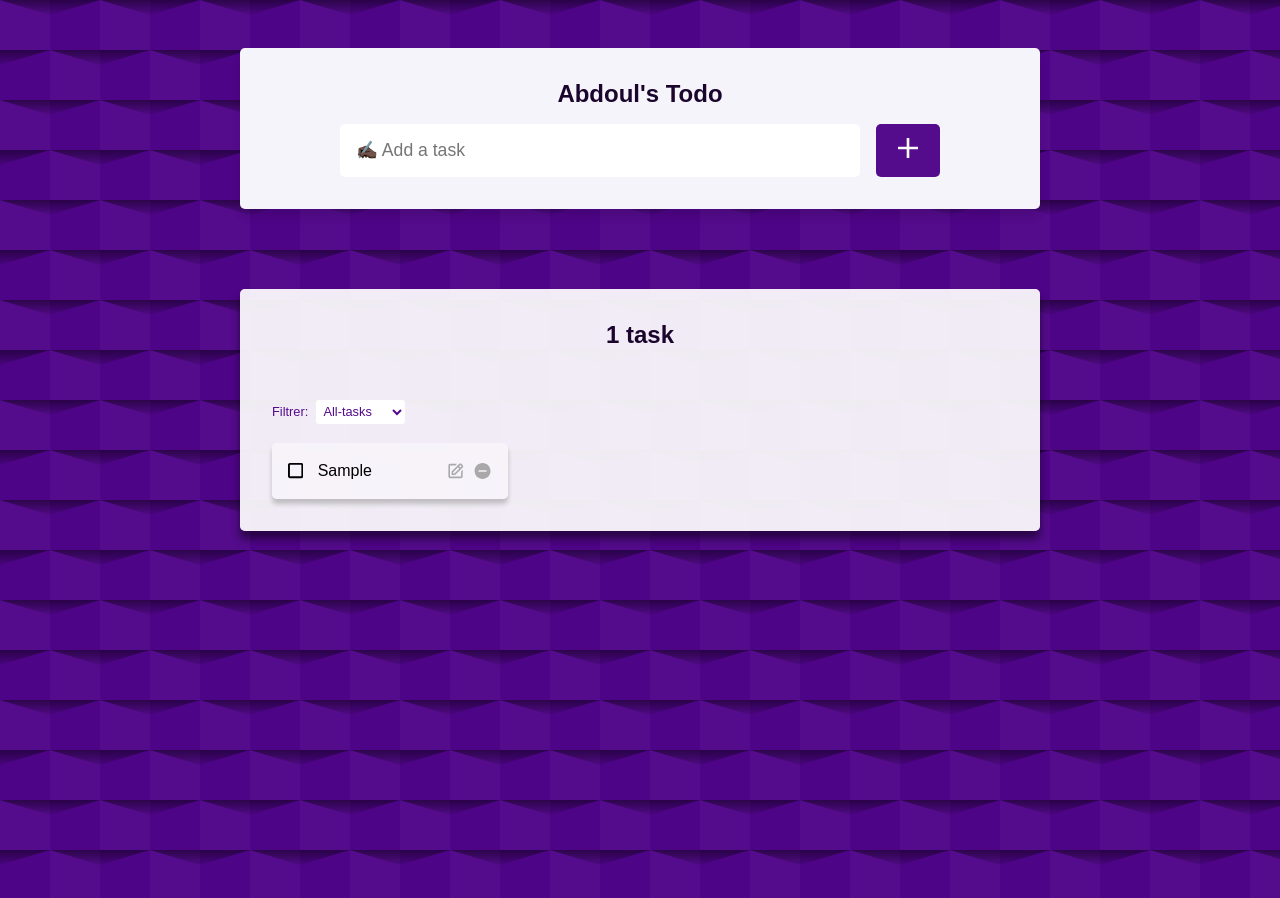
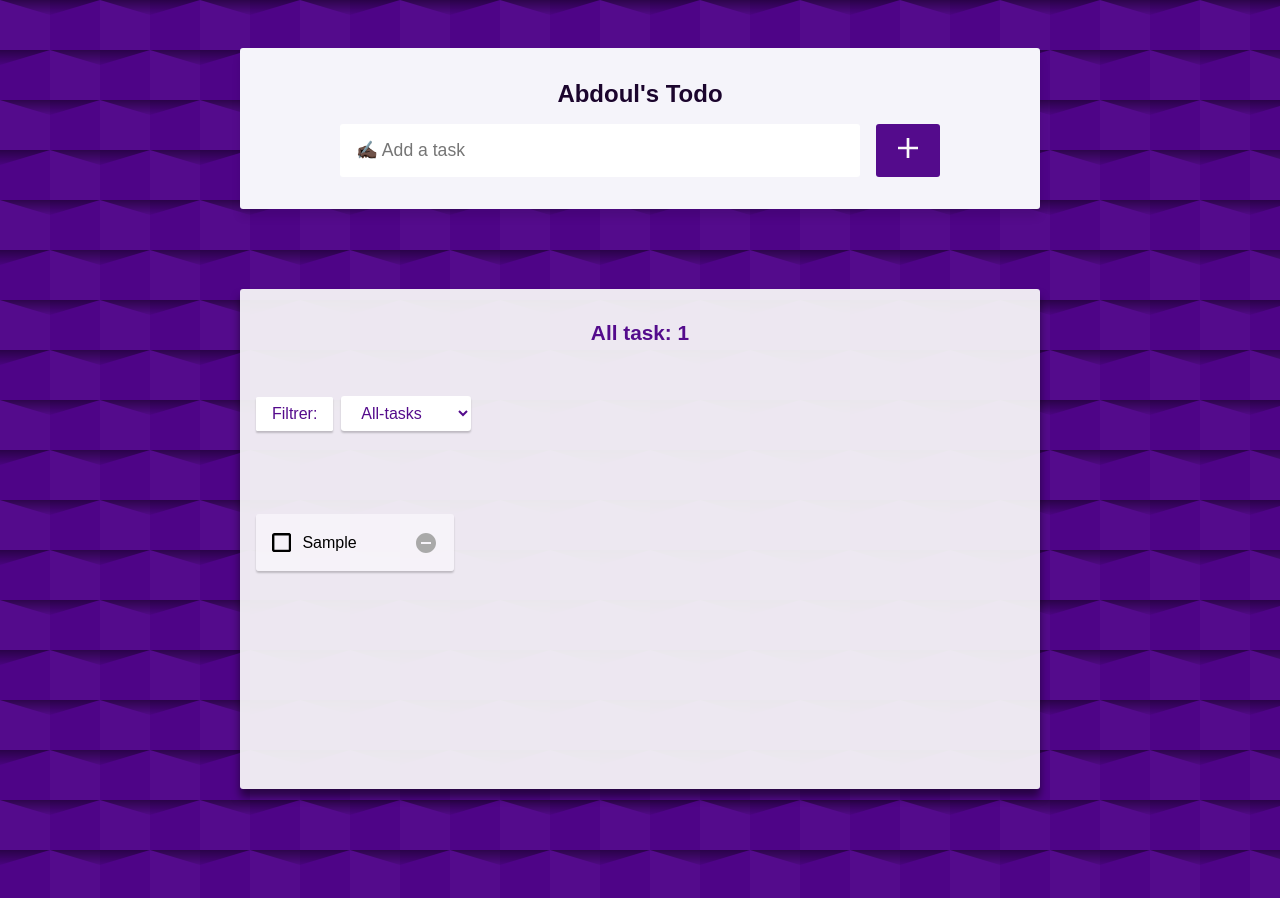
Before and after one commit to Abdoulomr/Abdouls-Todo-App, a React (Create React App) app: page / in a window 1280 px wide. Both pictures are taken after typing "Sample" into the empty fields and a click on the button 908 px from the left and 150 px from the top of the page. Built offline with nearby package versions, Linux system fonts and the light colour scheme.

Commit message:
cleaning

```diff
--- a/src/components/addTodoForm/AddTodoForm.css
+++ b/src/components/addTodoForm/AddTodoForm.css
@@ -9,7 +9,7 @@
   padding: 1rem 1rem 2rem;
   /* min-width: 350px; */
   box-sizing: border-box;
-  border-radius: 5px;
+  border-radius: 3px;
   box-shadow: 0 8px 8px 0 rgba(0, 0, 0, 0.1);
 }
 
@@ -36,7 +36,7 @@
   border: none;
   font-size: clamp(0.8rem, 2vw, 1.1rem);
   border-radius: #fafafa;
-  border-radius: 5px;
+  border-radius: 3px;
 }
 
 .todo-input:focus {
@@ -49,7 +49,7 @@
   color: #fafafa;
   border: none;
   padding: 0 1rem;
-  border-radius: 5px;
+  border-radius: 3px;
   cursor: pointer;
   transition: 0.3s;
 }
--- a/src/components/todos/Todos.css
+++ b/src/components/todos/Todos.css
@@ -1,40 +1,39 @@
 .todos {
   max-width: 800px;
-  width: 90vw;
   display: flex;
-  flex-wrap: wrap;
+  /* width: 90vw; */
   box-sizing: border-box;
-  justify-content: space-around;
+  justify-content: center;
   margin: 5rem auto;
   font-family: Arial, Helvetica, sans-serif;
-  gap: 1rem;
-  border-radius: 5px;
-  background-color: rgba(255, 255, 255, 0.722);
+  border-radius: 3px;
+  min-width: 300px;
+  /* background-color: #fff; */
+  background-color: transparent;
 }
 
-.todos > .tasks {
+.tasks {
   display: flex;
   flex-direction: column;
   align-items: left;
   box-sizing: border-box;
   justify-content: top;
-  min-width: 350px;
-  width: 100%;
+  background-color: #fafafaec;
+  min-width: 300px;
   gap: 1.2rem;
-  position: relative;
-  background-color: rgba(255, 255, 255, 0.722);
-  padding: 2rem;
+  padding: 2rem 1rem;
   height: auto;
-  min-height: 200px;
-  border-radius: 5px;
+  min-height: 500px;
+  border-radius: 3px;
   box-shadow: 0 8px 8px 0 rgba(0, 0, 0, 0.5);
   overflow: hidden;
-  transition: height 500ms;
+  width: 90vw;
 }
 
 .tasks h2 {
   /* color: rgb(84, 11, 140); */
-  color: rgb(27, 5, 45);
+  color: #540b8c;
+  font-size: clamp(1rem, 2vw, 1.3rem);
   width: fit-content;
   margin: 0 auto 2rem;
 }
@@ -44,21 +43,27 @@
   display: flex;
   align-items: baseline;
   gap: 0.5rem;
+  margin-bottom: 4rem;
 }
 
 .filter-options-wrapper span {
   color: #540b8c;
-  font-size: 0.8rem;
+  background-color: #fff;
+  font-size: 1rem;
+  padding: 0.5rem 1rem;
+  border-radius: 0.1rem;
+  box-shadow: 0 2px 2px 0 rgba(0, 0, 0, 0.2);
 }
 
 .filter-options-wrapper select {
   background-color: #fff;
   border: none;
-  font-size: 0.8rem;
-  padding: 0.2rem;
+  font-size: 1rem;
+  padding: 0.5rem 1rem;
   outline: none;
   color: #540b8c;
   border-radius: 0.2rem;
+  box-shadow: 0 2px 2px 0 rgba(0, 0, 0, 0.2);
 }
 
 .filter-options-wrapper select option {
@@ -66,17 +71,25 @@
   color: #540b8c;
 }
 
+select option {
+  padding: 1rem;
+}
+
+select option:hover {
+  background-color: #540b8c;
+  color: #fff;
+}
+
 .todo-wrapper {
   display: flex;
   justify-content: space-between;
-  gap: 0.5rem;
+  gap: 0.3rem;
   width: fit-content;
-  max-width: 80%;
   align-items: center;
   background-color: rgba(248, 245, 251, 0.856);
   padding: 0 1rem;
-  border-radius: 5px;
-  box-shadow: 0 5px 5px 0 rgba(0, 0, 0, 0.2);
+  border-radius: 3px;
+  box-shadow: 0 2px 2px 0 rgba(0, 0, 0, 0.2);
 }
 
 .completed {
@@ -86,7 +99,6 @@
 .todo-text {
   font-size: clamp(1.1rem, 4w, 1.3rem);
   margin: 1.2rem 0.4rem;
-  width: 70%;
   word-wrap: break-word;
   outline: none;
   min-width: 100px;
@@ -110,6 +122,7 @@
   color: darkgray;
   cursor: pointer;
   transition: 0.5s;
+  display: none;
 }
 
 .edit:hover {
@@ -138,8 +151,6 @@
   font-size: clamp(1rem, 2vw, 2rem);
 }
 
-
-
 @media screen and (max-width: 1030) {
   .to-be-done,
   .completed-todos {
--- a/src/components/todos/Todos.js
+++ b/src/components/todos/Todos.js
@@ -9,26 +9,22 @@ import { ImSad2, ImCheckboxUnchecked, ImCheckboxChecked } from "react-icons/im";
 const Todos = () => {
   const [todos, setTodos] = useState([]);
 
-  const [filterSelect, setFilterSelect] = useState({
-    selected: "",
-    display: "",
-  });
+  const [filterSelect, setFilterSelect] = useState("all-tasks");
 
   useEffect(() => {
     getLocalTodos();
+    // eslint-disable-next-line react-hooks/exhaustive-deps
   }, []);
 
   useEffect(() => {
     saveLocalTodos();
+    // eslint-disable-next-line react-hooks/exhaustive-deps
   }, [todos]);
-
-  //   useEffect(() => {
-  //     handleFilter();
-  //   }, [filterSelect.selected]);
 
   useEffect(() => {
     todosToDisplay();
-  }, [filterSelect.selected]);
+    // eslint-disable-next-line react-hooks/exhaustive-deps
+  }, [filterSelect]);
 
   //
 
@@ -108,41 +104,35 @@ const Todos = () => {
     }
   };
 
-  //   const handleFilter = () => {
-  //     if (filterSelect.selected.toString() === "all-tasks") {
-  //       setFilterSelect({
-  //         display: todoItem,
-  //       });
-  //     } else if (filterSelect.selected.toString() === "tasks") {
-  //       setFilterSelect({
-  //         display: toBeDone,
-  //       });
-  //     } else if (filterSelect.selected.toString() === "completed") {
-  //       setFilterSelect({
-  //         display: completed,
-  //       });
-  //     }
-  //   };
-
   const todosToDisplay = () => {
-    if (filterSelect.selected === "completed") {
+    if (filterSelect === "completed") {
       return completed;
-    } else if (filterSelect.selected === "tasks") {
+    } else if (filterSelect === "tasks") {
       return toBeDone;
     } else {
       return todoItem;
     }
   };
 
+  const emptyHandler = () => {
+    if ((filterSelect === "completed") & (completed.length < 1)) {
+      return <p>No task completed yet</p>;
+    } else if ((filterSelect === "tasks") & (toBeDone.length < 1)) {
+      return <p>You've completed all your tasks !</p>;
+    } else {
+      return "";
+    }
+  };
+
   return (
-    <div>
+    <div className="todos-container">
       <AddTodoForm addNewTodo={addNewTodo} />
 
       {todos.length > 0 ? (
         <div className="todos">
           <div className="tasks">
             <h2>
-              {todoItem.length} task{todoItem.length > 1 && "s"}{" "}
+              All task{todoItem.length > 1 && "s"}: {todoItem.length}
             </h2>
             <div className="filter-options-wrapper">
               <span>Filtrer:</span>
@@ -151,9 +141,7 @@ const Todos = () => {
                 name="statuts"
                 className="filter-selecter"
                 onChange={(e) => {
-                  setFilterSelect({
-                    selected: e.target.value,
-                  });
+                  setFilterSelect(e.target.value);
                 }}
               >
                 <option value="all-tasks">All-tasks</option>
@@ -163,6 +151,7 @@ const Todos = () => {
             </div>
 
             {todosToDisplay()}
+            {emptyHandler()}
           </div>
         </div>
       ) : (
```
